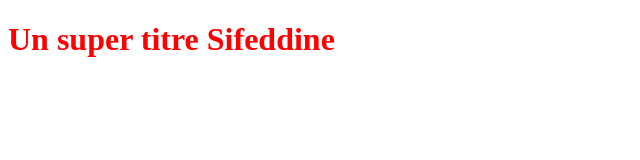
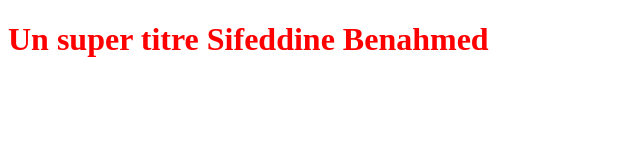
Before and after one commit to Sifouu/test_git_1, a plain HTML site: page index.html in a window 1280 px wide. Shown: the whole page, without its empty margins (0-640 px from the left). Drawn offline with Linux system fonts and the light colour scheme.

Commit message:
ajout du nom

```diff
--- a/index.html
+++ b/index.html
@@ -5,6 +5,6 @@
    <link rel="stylesheet" type="text/css" href="styles.css">
 </head>
 <body>
-   <h1>Un super titre Sifeddine</h1>
+   <h1>Un super titre Sifeddine Benahmed</h1>
 </body>
 </html>
```
